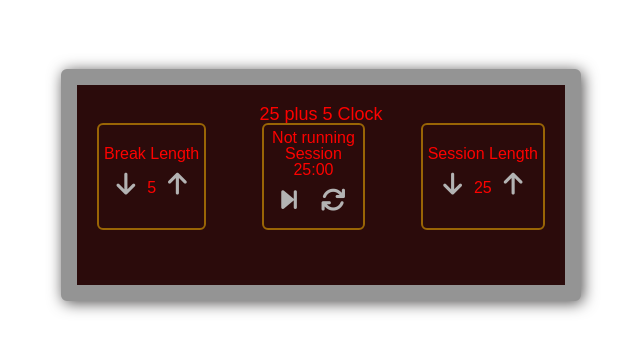
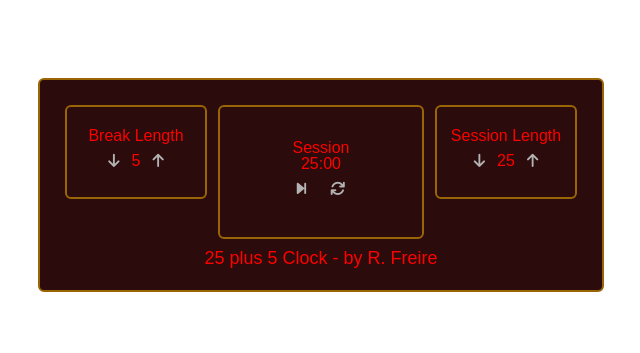
Before and after one commit to romneycf/25plus5clock-react, a React (Create React App) app: page / in a window 1280 px wide. Shown: the part 215-568 px from the top of the page, without its empty margins (319-959 px from the left). Built offline with nearby package versions, Linux system fonts and the light colour scheme.

Commit message:
working flow

```diff
--- a/src/App.css
+++ b/src/App.css
@@ -3,20 +3,30 @@
   justify-content: center;
   align-items: center;
   min-height: 100vh;
-  font-family: 'Digital-7 Mono', sans-serif;
-  perspective: 1000px;
-  perspective-origin: 145% -90%;
-
+  font-family: "Digital-7 Mono", sans-serif;
 }
 
-.display-center{
+.display {
+  display: flex;
+  flex-direction: column;
+  justify-content: space-between;
+  padding: 25px;
+  width: 40vw;
+  height: 20vh;
+  gap: 10px;
+  color: var(--color-primary);
+  background-color: var(--color-uber-primary);
+  border-radius: var(--border-radius);
+  border: 2px solid var(--color-secondary);
+}
+
+.display-center {
   display: flex;
   flex-direction: row;
   justify-content: space-between;
-
 }
 
-.controller-wrapper{
+.wrapper{
   display: flex;
   flex-direction: column;
   justify-content: center;
@@ -25,3 +35,26 @@
   border-radius: var(--border-radius);
   border: 2px solid var(--color-secondary);
 }
+
+.break-wrapper {
+  height: 10vh;
+  width: 10vw;
+}
+
+.session-wrapper {
+  height: 15vh;
+  width: 15vw;
+}
+
+.length-wrapper {
+  height: 10vh;
+  width: 10vw;
+}
+
+.title{
+  display: flex;
+  flex-direction: column;
+  align-items: center;
+  color: var(--color-primary);
+  font-size: 18px;
+}
--- a/src/App.tsx
+++ b/src/App.tsx
@@ -1,209 +1,136 @@
 import "./App.css";
-import Box from "./components/box/box";
 import Title from "./components/title/title";
 import Labelbtn from "./components/labelbtn/labelbtn";
 import { useEffect, useRef, useState } from "react";
 
 function App() {
-  const [session, setSession] = useState({
-    lenght: 25,
-    break: 5,
-    minutes: 25,
-    seconds: 0,
-    label: "Session",
-    isRunning: false,
-  });
+  const [sessionTime, setSessionTime] = useState(25);
+  const [breakTime, setBreakTime] = useState(5);
+  const [displayTime, setDisplayTime] = useState(1500);
+  const [isActive, setActive] = useState(false);
+  const [label, setLabel] = useState("Session");
+  const audioElement = useRef(null);
 
-  const trueMinutes =
-    session.minutes < 10 ? "0" + session.minutes : session.minutes;
-  const trueSeconds =
-    session.seconds < 10 ? "0" + session.seconds : session.seconds;
+  function maskTime(time: number) {
+    let minutes = Math.floor(time / 60);
+    let seconds = time % 60;
+    return `${minutes < 10 ? "0" + minutes : minutes}:${
+      seconds < 10 ? "0" + seconds : seconds
+    }`;
+  }
 
-  function handleLenght(operator: "decrement" | "increment") {
-    if (operator === "increment") {
-      if (session.lenght >= 60) return false;
-      setSession((values) => ({
-        ...values,
-        lenght: session.lenght++,
-        minutes: session.minutes++,
-      }));
+  function changeTime(amount: number, type: string) {
+    let newCount;
+    if (type === "Session") {
+      newCount = sessionTime + amount;
+    } else {
+      newCount = breakTime + amount;
     }
 
-    if (operator === "decrement") {
-      if (session.lenght <= 1) return false;
-      setSession((values) => ({
-        ...values,
-        lenght: session.lenght--,
-        minutes: session.minutes--,
-      }));
+    if (newCount > 0 && newCount <= 60 && !isActive) {
+      type === "Session" ? setSessionTime(newCount) : setBreakTime(newCount);
+      if (type === "Session") {
+        setDisplayTime(newCount * 60);
+      }
     }
   }
 
-  function handleBreak(operator: "decrement" | "increment") {
-    if (operator === "increment") {
-      if (session.break >= 60) return false;
-      setSession((values) => ({
-        ...values,
-        break: session.break + 1,
-      }));
-    }
-
-    if (operator === "decrement") {
-      if (session.break <= 1) return false;
-      setSession((values) => ({
-        ...values,
-        break: session.break - 1,
-      }));
-    }
+  function start() {
+    setActive(!isActive);
   }
 
-  function pause() {
-    setSession((values) => ({
-      ...values,
-      isRunning: false,
-    }));
-  }
+  useEffect(() => {
+    if (isActive && displayTime > 0) {
+      const interval = setInterval(() => {
+        setDisplayTime(displayTime - 1);
+      }, 1000);
+      return () => clearInterval(interval);
+    } else if (displayTime === 0) {
+      console.log("acabou");
+      //audioElement.current.play();
+      //audioElement.current.currentTime = 0;
 
-  function resume() {
-    setSession((values) => ({
-      ...values,
-      isRunning: true,
-    }));
+      //    setTimeout(() => {
+      if (label === "Session") {
+        setDisplayTime(breakTime * 60);
+        setLabel("Break");
+      }
+      if (label === "Break") {
+        setDisplayTime(sessionTime * 60);
+        setLabel("Session");
+      }
+    }
+  }, [breakTime, sessionTime, displayTime, label, isActive]);
+
+  function resetTime() {
+    setBreakTime(5);
+    setSessionTime(25);
+    setDisplayTime(1500);
+    setLabel("Session");
+    setActive(false);
+    clearInterval(undefined);
+    //audioElement.current.load();
   }
 
   return (
     <div className="App">
-      <Box>
-        <Title>25 plus 5 Clock</Title>
+      <div className="display">
         <div className="display-center">
-          <div className="controller-wrapper">
+          <div className="wrapper break-wrapper">
             <label id="break-label">Break Length</label>
             <div>
               <Labelbtn
                 id="break-decrement"
-                onClick={() => handleBreak("decrement")}
+                onClick={() => changeTime(-1, "Break")}
               >
                 <i className="fa fa-arrow-down"></i>
               </Labelbtn>
-              <label id="break-length">{session.break}</label>
+              <label id="break-length">{`${breakTime}`}</label>
               <Labelbtn
                 id="break-increment"
-                onClick={() => handleBreak("increment")}
+                onClick={() => changeTime(1, "Break")}
               >
                 <i className="fa fa-arrow-up"></i>
               </Labelbtn>
             </div>
           </div>
-          <div className="controller-wrapper">
-            <p>{session.isRunning ? "Running" : "Not running"}</p>
-            <label id="timer-label">{session.label}</label>
-            <span id="time-left">
-              {trueMinutes}:{trueSeconds}
-            </span>
+          <div className="wrapper session-wrapper">
+            <label id="timer-label">{label}</label>
+            <span id="time-left">{maskTime(displayTime)}</span>
             <div>
-              <Labelbtn
-                id="start_stop"
-                onClick={session.isRunning ? pause : resume}
-              >
+              <Labelbtn id="start_stop" onClick={start}>
                 <i
-                  className={
-                    !session.isRunning ? "fa fa-forward-step" : "fa fa-pause"
-                  }
+                  className={!isActive ? "fa fa-forward-step" : "fa fa-pause"}
                 ></i>
               </Labelbtn>
-              <Labelbtn id="session-decrement">
+              <Labelbtn id="reset" onClick={resetTime}>
                 <i className="fa fa-refresh"></i>
               </Labelbtn>
             </div>
           </div>
-          <div className="controller-wrapper">
+          <div className="wrapper length-wrapper">
             <label id="session-label">Session Length</label>
             <div>
               <Labelbtn
                 id="session-decrement"
-                onClick={() => handleLenght("decrement")}
+                onClick={() => changeTime(-1, "Session")}
               >
                 <i className="fa fa-arrow-down"></i>
               </Labelbtn>
-              <label id="session-length">{trueMinutes}</label>
+              <label id="session-length">{sessionTime}</label>
               <Labelbtn
                 id="session-increment"
-                onClick={() => handleLenght("increment")}
+                onClick={() => changeTime(1, "Session")}
               >
                 <i className="fa fa-arrow-up"></i>
               </Labelbtn>
             </div>
           </div>
         </div>
-      </Box>
+        <span className="title">25 plus 5 Clock - by R. Freire</span>
+      </div>
     </div>
   );
 }
 
 export default App;
-/*
-import { useTimer } from 'react-timer-hook';
-import React, { useState, useEffect } from 'react';
-import Modal from '../Modal/Modal';
-import Button from '../Button/Button';
-import { theme } from '../../styles/theme';
-import RenovacaoJwt from './ModalJwt';
-
-const { rbmWhite, dangerColor } = theme.colors;
-
-const Timer = ({ expiryTimestamp }) => {
-  const [logout, setLogout] = useState(false);
-  const [renovation, setRenovation] = useState(false);
-
-
-   const { seconds, minutes, hours } = useTimer({
-    expiryTimestamp,
-    onExpire: () => {
-      setRenovation(false);
-      setLogout(true);
-    },
-  });
-
-  const trueSeconds = seconds < 10 ? '0' + seconds : seconds;
-  const trueMinutes = minutes < 10 ? '0' + minutes : minutes;
-  const trueHours = hours < 10 ? '0' + hours : hours;
-
-
-  useEffect(() => {
-   hours == 0 && minutes == 0 && seconds == 59 && setRenovation(true);
-  }, [minutes]);
-
-  return (
-    <div style={{ textAlign: 'center',width:'100%' }}>
-      <span>{trueHours + ":" + trueMinutes + ':' + trueSeconds}</span>
-      <RenovacaoJwt open={renovation} close={() => setRenovation(false)} />
-      <Modal  open={logout} close={true} >
-        <>
-          <div style={{ padding: '1rem' }}>
-            <h1>{'SUA SESSÃO FOI EXPIRADA'}</h1>
-          </div>
-          <div style={{ padding: '1rem' }}>
-            <Button
-              backgroundColor={dangerColor}
-              width={'13.792vw'}
-              height={'3.125vw'}
-              hoverBGColor={dangerColor}
-              hoverColor={rbmWhite}
-              color={rbmWhite}
-              onClick={() => {
-                window.location = '/login';
-                localStorage.clear();
-              }}
-              roleName={'button-confirmar-negar'}
-            >
-              <span>OK</span>
-            </Button>
-          </div>
-        </>
-      </Modal>
-    </div>
-  );
-};
-
-export default Timer;
-*/
--- a/src/components/box/box.module.css
+++ /dev/null
@@ -1,12 +0,0 @@
-.container{
-    display: flex;
-    flex-direction: column;
-    padding: 20px;
-    width: 35vw;
-    height: 20vh;
-    color: var(--color-primary);
-    background-color: var(--color-uber-primary);
-    box-shadow: 2px 2px 15px 0px var(--border-shadow);
-    border-radius: var(--border-radius);
-    border: 16px solid var(--border-color);
-}
--- a/src/components/box/box.tsx
+++ /dev/null
@@ -1,6 +0,0 @@
-import React, { ReactNode } from "react";
-import styles from "./box.module.css";
-
-export default function Box( { children }: { children: ReactNode}) {
-    return <div className={styles.container}>{children}</div>
-}
--- a/src/components/labelbtn/labelbtn.module.css
+++ b/src/components/labelbtn/labelbtn.module.css
@@ -6,7 +6,7 @@
     outline: none;
     border: unset;
     transition: all 0.2s ease-in-out;
-    font-size: 25px;
+    font-size: 15px;
   }
 
   .button:hover {
```
